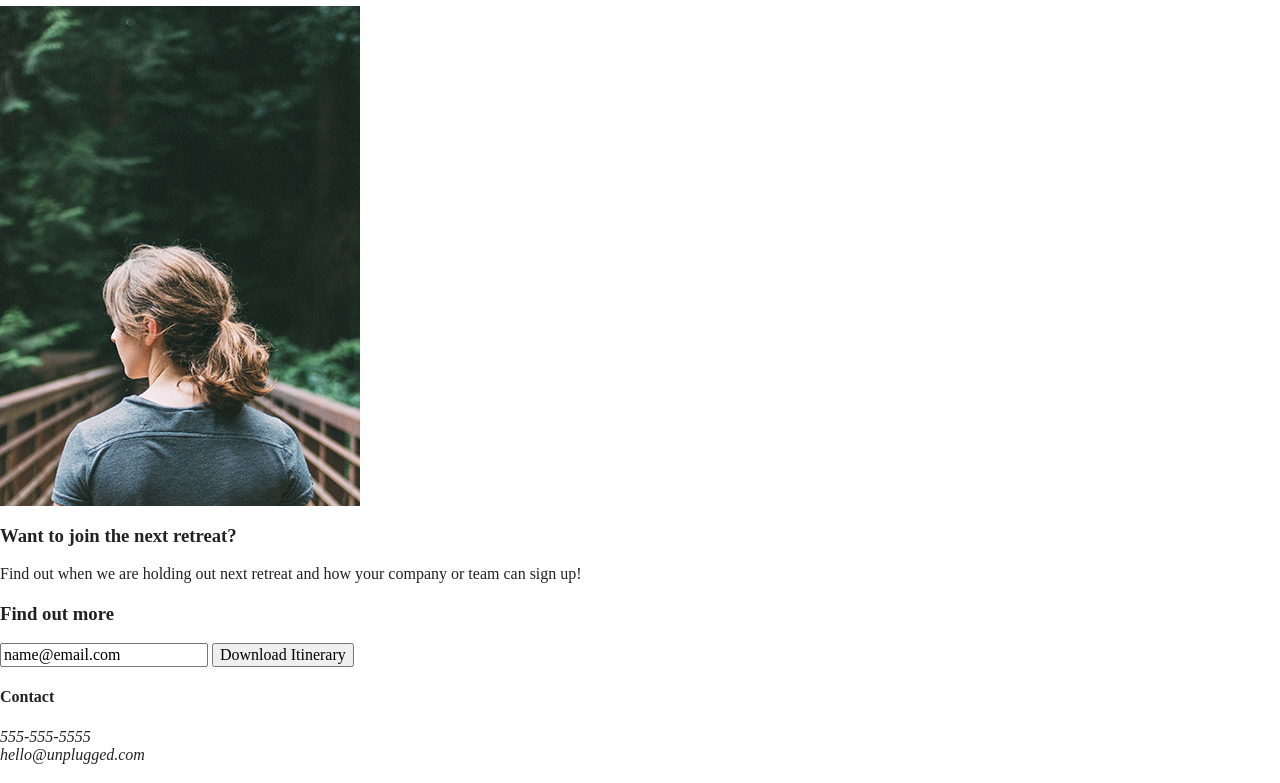
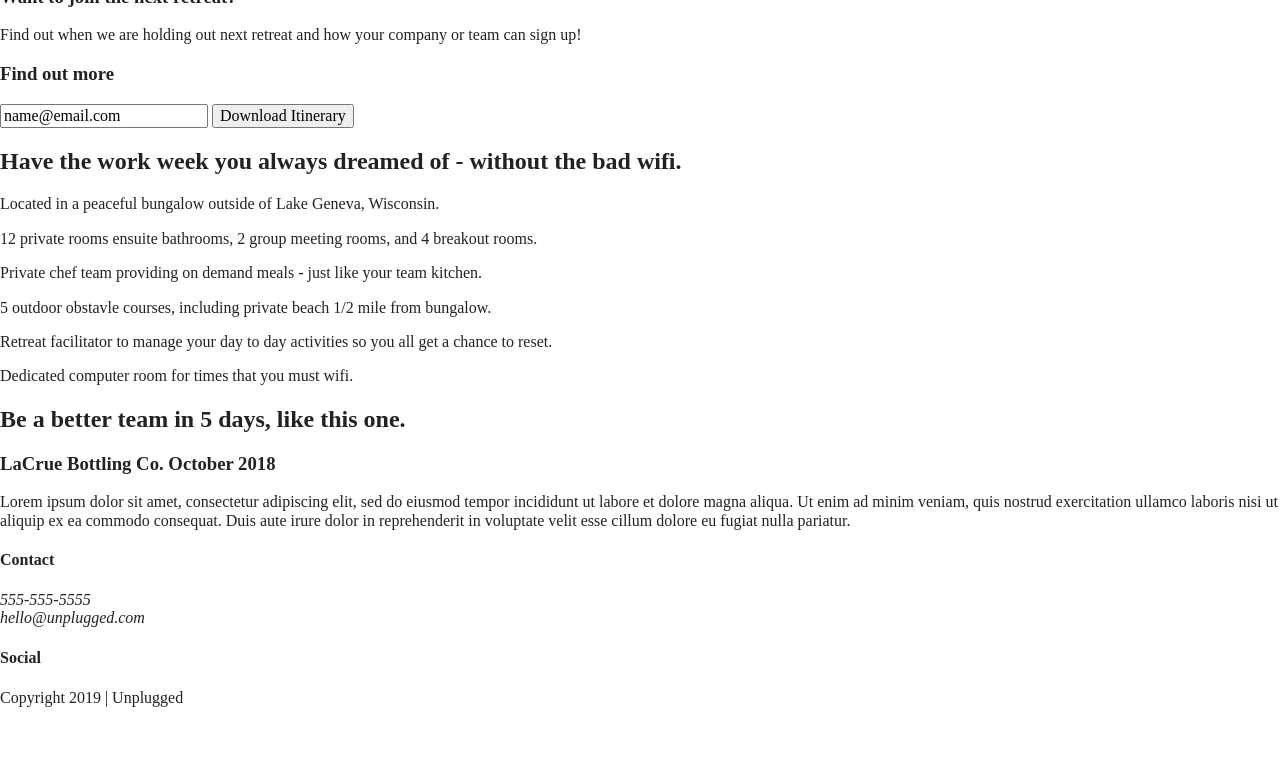
Before and after one commit to jsanders316/unplugged-retreat, a website built with Parcel: page index.html in a window 1280 px wide. Shown: the part 166-949 px from the top of the page. After the commit the page ends 889 px from the top, so only its background shows below. Built offline with nearby package versions, Linux system fonts and the light colour scheme.

Commit message:
Finished coding homepage html

```diff
--- a/index.html
+++ b/index.html
@@ -27,7 +27,7 @@
   <!-- Add your site or application content here -->
   <header>
     <div class="content-wrapper">
-      <a href="#"><img src="img/unplugged-logo.png" alt="unplugged logo"></a>
+      <a href="#"><img src="" alt="unplugged logo"></a>
       <div class="header-divider"></div>
       <nav>
         <ul>
@@ -42,7 +42,6 @@
     <section class="hero-area">
       <div class="content-wrapper">
         <h1> Retreat from the desk, return refreshed. </h1>
-          <img src="img/hero-image.png" alt="hero image">
       </div>
     </section>
 
@@ -59,6 +58,60 @@
         </div>
       </div>
     </aside>
+
+    <section class="features">
+      <div class="content-wrapper">
+        <h2>Have the work week you always dreamed of - without the bad wifi.</h2>
+        <div class="features-items">
+          <article>
+            <p class="fontawesome-icon"></p>
+            <p class="features-item-description"> Located in a peaceful bungalow outside of Lake Geneva, Wisconsin.</p>
+          </article>
+
+          <article>
+            <p class="fontawesome-icon"></p>
+            <p class="features-item-description"> 12 private rooms ensuite bathrooms, 2 group meeting rooms, and 4 breakout rooms.</p>
+          </article>
+
+          <article>
+            <p class="fontawesome-icon"></p>
+            <p class="features-item-description"> Private chef team providing on demand meals - just like your team kitchen.</p>
+          </article>
+
+          <article>
+            <p class="fontawesome-icon"></p>
+            <p class="features-item-description"> 5 outdoor obstavle courses, including private beach 1/2 mile from bungalow.</p>
+          </article>
+
+          <article>
+            <p class="fontawesome-icon"></p>
+            <p class="features-item-description"> Retreat facilitator to manage your day to day activities so you all get a chance to reset.</p>
+          </article>
+
+          <article>
+            <p class="fontawesome-icon"></p>
+            <p class="features-item-description"> Dedicated computer room for times that you must wifi.</p>
+          </article>
+        </div>
+      </div>
+    </section>
+
+    <section class="reviews">
+      <div class="content-wrapper">
+        <h2>Be a better team in 5 days, like this one.</h2>
+        <article>
+          <div>
+            <h3>LaCrue Bottling Co. October 2018</h3>
+            <p>
+              Lorem ipsum dolor sit amet, consectetur adipiscing elit, sed do eiusmod tempor incididunt ut
+              labore et dolore magna aliqua. Ut enim ad minim veniam, quis nostrud exercitation ullamco laboris nisi
+              ut aliquip ex ea commodo consequat. Duis aute irure dolor in reprehenderit in voluptate velit
+              esse cillum dolore eu fugiat nulla pariatur.
+            </p>
+          </div>
+        </article>
+      </div>
+    </section>
 
   </main> <!-- main wrapper -->
 
```
